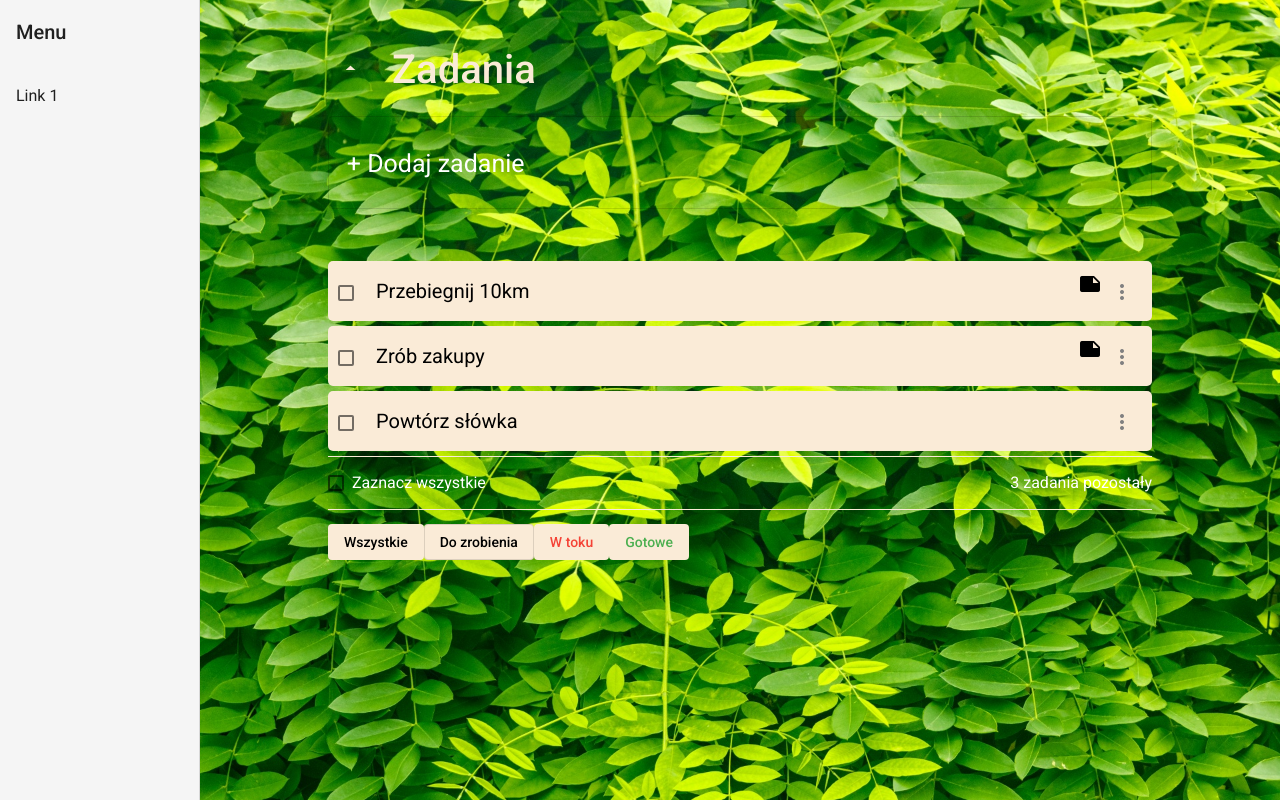
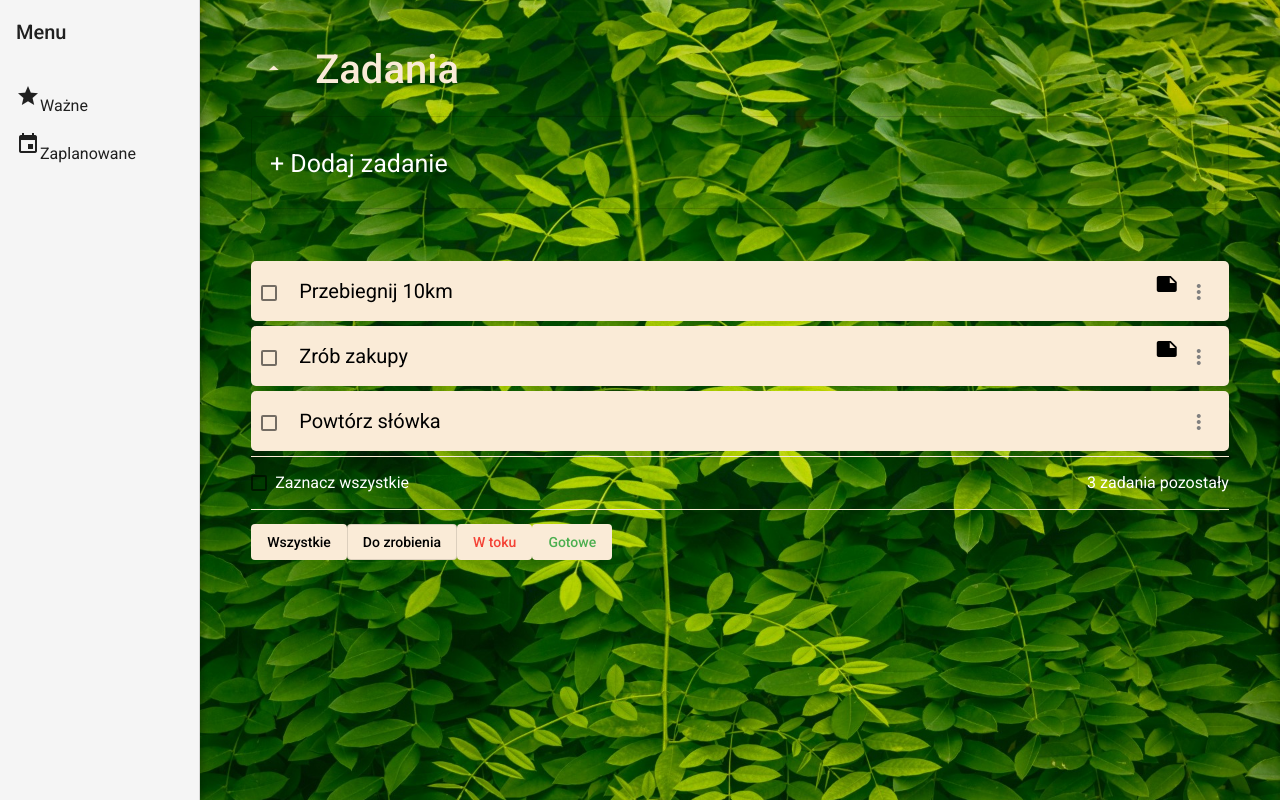
Before and after one commit to BartlomiejKorycki/TodoApp-Angular, an Angular app: page / in a window 1280 px wide. Built offline with nearby package versions, Linux system fonts and the light colour scheme.

Commit message:
styling sidebar-menu

```diff
--- a/src/app/app.component.css
+++ b/src/app/app.component.css
@@ -4,9 +4,20 @@
 task-list {
     position: relative;
     width:100%;
-    padding: 20px 10%;
+    padding: 20px 4%;
 }
 
 sidebar-menu {
     width: auto;
 }
+
+@media (max-width: 600px) {
+    task-list {
+    margin-left: -75px;
+    }
+
+    sidebar-menu .mat-sidenav-content {
+        padding-left: 50px;
+    }
+
+}
--- a/src/app/components/sidebar-menu/sidebar-menu.component.css
+++ b/src/app/components/sidebar-menu/sidebar-menu.component.css
@@ -1,10 +1,21 @@
 .sidenav-container {
-  height: 100%;
+  background-color: transparent;
+}
+
+.sidenav-content .mat-toolbar{
+  background-color: transparent;
+  color: white;
+  /* border: 2px solid whitesmoke;
+  border-radius: 5px; */
+}
+.inside-btn {
+  padding: 10px 25px;
 }
 
 .sidenav {
   width: 200px;
   background-color: whitesmoke;
+  box-shadow: 3px 0 6px rgba(0,0,0,.24);
 }
 
 .mat-drawer-content {
--- a/src/app/components/sidebar-menu/sidebar-menu.component.html
+++ b/src/app/components/sidebar-menu/sidebar-menu.component.html
@@ -1,21 +1,36 @@
 <mat-sidenav-container class="sidenav-container">
-  <mat-sidenav #drawer class="sidenav" fixedInViewport
+  <mat-sidenav
+      #drawer
+      class="sidenav"
+      fixedInViewport="true"
       [attr.role]="(isHandset$ | async) ? 'dialog' : 'navigation'"
       [mode]="(isHandset$ | async) ? 'over' : 'side'"
       [opened]="(isHandset$ | async) === false">
+      <button
+      class="inside-btn"
+      type="button"
+      aria-label="Toggle sidenav"
+      mat-icon-button
+      (click)="drawer.toggle()"
+      *ngIf="(isHandset$ | async)">
+      <mat-icon aria-label="Side nav toggle icon">menu</mat-icon>
+    </button>
     <mat-toolbar>Menu</mat-toolbar>
     <mat-nav-list>
-      <a mat-list-item href="#">Link 1</a>
+      <a mat-list-item href="#"><mat-icon>star</mat-icon><br> Ważne</a>
+      <a mat-list-item href="#"><mat-icon>event</mat-icon><br> Zaplanowane</a>
     </mat-nav-list>
   </mat-sidenav>
+
   <mat-sidenav-content class="sidenav-content">
     <mat-toolbar>
       <button
+        class="outside-btn"
         type="button"
         aria-label="Toggle sidenav"
         mat-icon-button
         (click)="drawer.toggle()"
-        *ngIf="isHandset$ | async">
+        *ngIf="(isHandset$ | async)">
         <mat-icon aria-label="Side nav toggle icon">menu</mat-icon>
       </button>
     </mat-toolbar>
--- a/src/app/components/task-dialog/task-dialog.component.css
+++ b/src/app/components/task-dialog/task-dialog.component.css
@@ -1,3 +1,4 @@
+
 .priority {
     display: flex;
     flex-direction: column;
--- a/src/app/components/task-dialog/task-dialog.component.html
+++ b/src/app/components/task-dialog/task-dialog.component.html
@@ -5,7 +5,8 @@
     {{ data.priority }} -->
 </h2>
 
-<mat-dialog-content class="priority">
+<mat-dialog-content >
+    <div class="priority">
         Priorytet:
         <mat-radio-group>
             <mat-radio-button value="low"
@@ -21,9 +22,8 @@
                 [checked]="data.priority == 'heigh'">wysoki
             </mat-radio-button>
         </mat-radio-group>
-</mat-dialog-content>
-
-<mat-dialog-content class="status">
+    </div>
+    <div class="status">
         <mat-form-field>
             <mat-label>Status:</mat-label>
             <mat-select matNativeControl [(ngModel)]="status">
@@ -35,6 +35,11 @@
                 </mat-option>
             </mat-select>
         </mat-form-field>
+    </div>
+</mat-dialog-content>
+
+<mat-dialog-content >
+
 </mat-dialog-content>
 
 <mat-dialog-content class="term">
--- a/src/app/components/task-item/task-item.component.ts
+++ b/src/app/components/task-item/task-item.component.ts
@@ -20,7 +20,7 @@ export class TaskItemComponent implements OnInit {
 
   openDialog(): void {
     let dialogRef = this.dialog.open(TaskDialogComponent, {
-      width: '30%',
+      width: '40%',
       height: '500px',
       data: {
         id: this.task.id,
--- a/src/styles.css
+++ b/src/styles.css
@@ -7,8 +7,12 @@ html, body {
 body {
     margin: 0;
     font-family: Roboto, "Helvetica Neue", sans-serif;
-    background-image: url("green-leaves.jpg");
+    background-image: url("green-leaves-better.jpg");
     background-position: center;
     background-repeat: no-repeat;
     background-size: cover;
 }
+
+.mat-dialog-container {
+    padding: 0px !important;
+}
```
Also changed, not shown: src/green-leaves-better.jpg (added). Lines whose indentation alone changed are shown as unchanged.
